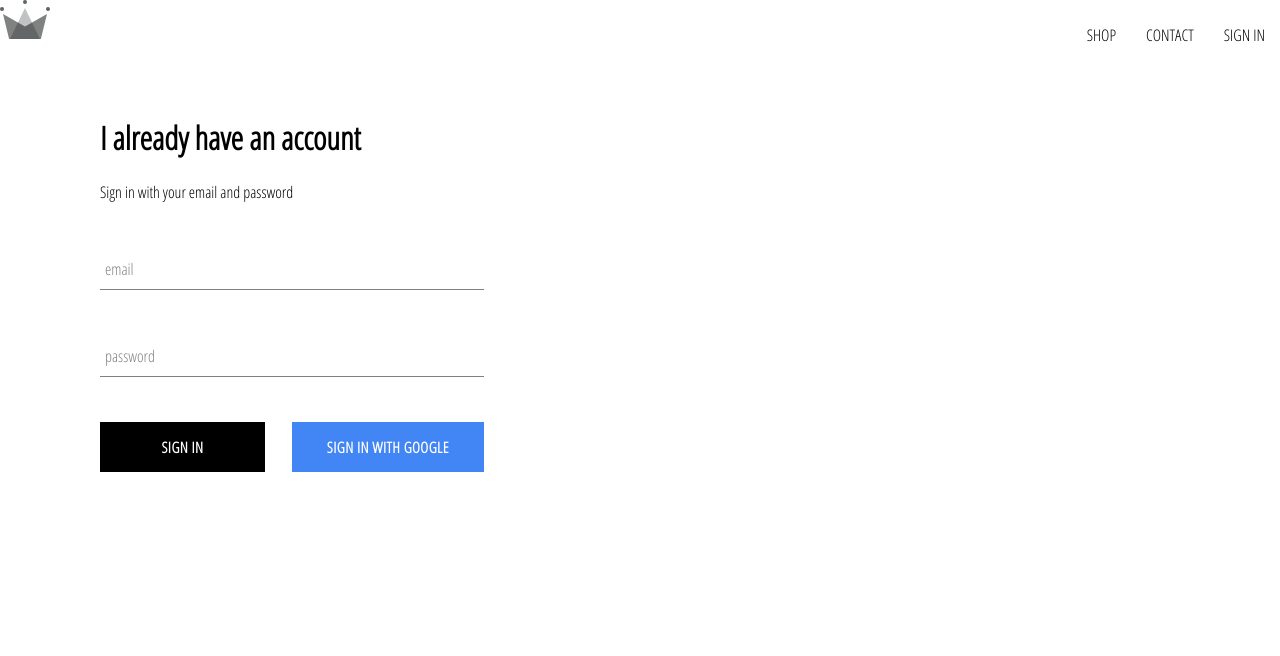
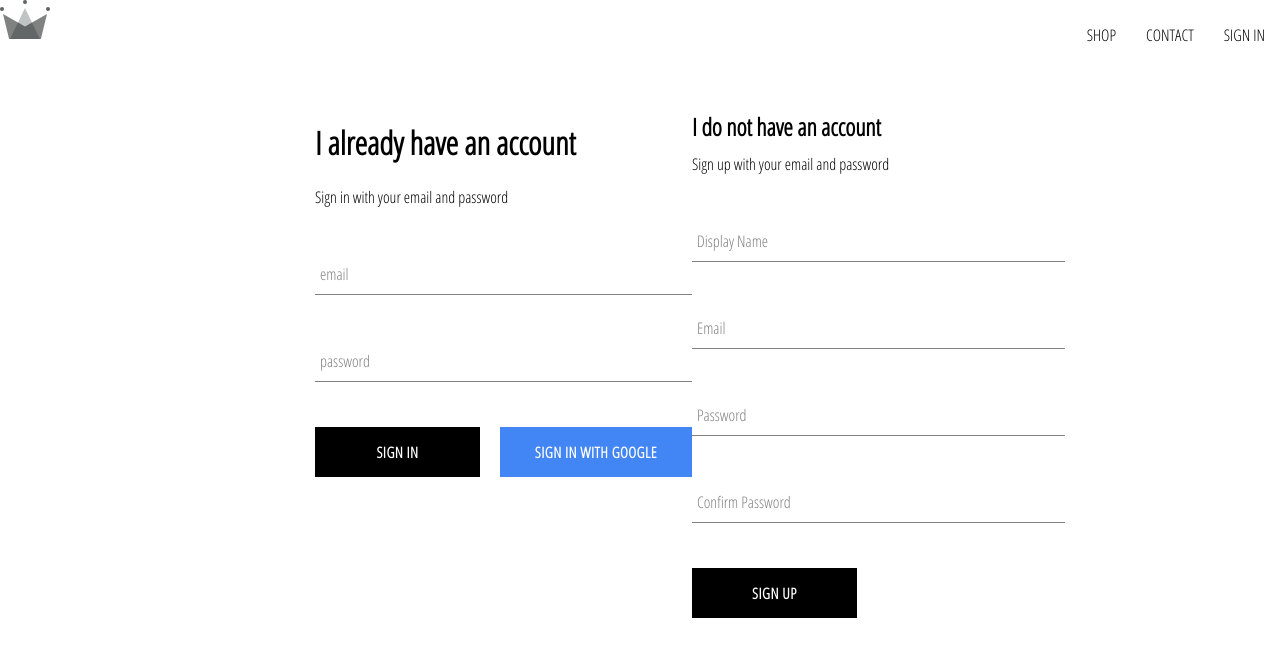
Before and after one commit to BlertaPanduri/online-clothing, a React (Create React App) app: page /signin in a window 1280 px wide. Shown: the top 656 px of the page. Built offline with nearby package versions, Linux system fonts and the light colour scheme; no server answers.

Commit message:
implemented firebase utils, included ability to store authenticated users into our firestore database

```diff
--- a/src/App.js
+++ b/src/App.js
@@ -5,7 +5,7 @@
 import ShopPage from "./pages/shop/shop.js";
 import Header from './components/header/header';
 import SignInAndSignUpPage from './pages/sign-in-and-sign-up/sign-in-and-sign-up';
-import {auth} from '../src/components/firebase/firebase.utils.js';
+import {auth, createUserProfileDocument} from '../src/components/firebase/firebase.utils.js';
 
  class App extends React.Component{
    constructor(){
@@ -19,10 +19,23 @@
    unsubscribeFromAuth = null;
 
    componentDidMount(){
-     this.unsubscribeFromAuth = auth.onAuthStateChanged( user => {
-       this.setState({currentUser: user})
-       console.log(user)
-     })
+    //  this.unsubscribeFromAuth = auth.onAuthStateChanged( async userAuth => {
+    //    if(userAuth){
+    //   const userRef = await createUserProfileDocument(userAuth);
+    //   console.log('userRef'+userRef);
+
+    //   userRef.onSnapshot(snapshot => {
+    //     this.setState({
+    //       currentUser: {
+    //         id: snapshot.id,
+    //         ...snapshot.data()
+    //       }
+    //     })
+    //   })
+    //    }
+    //   //  console.log(user);
+    //   this.setState({currentUser: userAuth});
+    //  })
 
    }
 
--- a/src/components/firebase/firebase.utils.js
+++ b/src/components/firebase/firebase.utils.js
@@ -14,11 +14,36 @@
     measurementId: "G-DMM6W0R899"
 };
 
+export const createUserProfileDocument = async (userAuth, additionalData) =>{
+    if(!userAuth) return;
+
+    const userRef = firestore.doc(`users/${userAuth.uid}`);
+
+    const snapshot = await userRef.get();
+
+     if(!snapshot.exists){
+          const {displayName, email} = userAuth;
+          const createdAt = new Date();
+
+          try{
+              await userRef.set({
+                  displayName,
+                  email,
+                  createdAt,
+                  ...additionalData
+              })
+          } catch (error){
+              console.log('error creating user', error.message)
+          }
+
+     }
+}
+
 
 firebase.initializeApp(config);
 
 export const auth = firebase.auth();
-export const firestor = firebase.firestore();
+export const firestore = firebase.firestore();
 
 const provider = new firebase.auth.GoogleAuthProvider();
 provider.setCustomParameters({prompt: 'select_account'});
--- /dev/null
+++ b/src/components/sign-up/sign-up.js
@@ -0,0 +1,107 @@
+import React from 'react';
+import FormInput from '../form-input/form-input';
+import CustomButton from '../custom-button/custom-button';
+
+import { auth, createUserProfileDocument } from '../firebase/firebase.utils.js';
+
+import './sign-up.styles.scss';
+
+
+class SignUp extends React.Component {
+    constructor() {
+        super();
+
+        this.state = {
+            displayName: '',
+            email: '',
+            password: '',
+            confirmPassword: ''
+        }
+    }
+
+    handleSubmit = async event => {
+        event.preventDefault();
+
+        const { displayName, email, password, confirmPassword } = this.state;
+
+        if (password !== confirmPassword) {
+            alert("passwords don't match");
+            return;
+        }
+
+
+        try {
+            const { user } = await auth.createUserWithEmailAndPassword(
+                email,
+                password
+            );
+
+            createUserProfileDocument(user, { displayName });
+            this.setState({
+                displayName: '',
+                email: '',
+                password: '',
+                confirmPassword: ''
+            })
+        } catch (error) {
+            console.log(error);
+        }
+    }
+
+
+    handleChange = event => {
+        const {name, value} = event.target;
+        this.setState({ [name] : value})
+    }
+    render() {
+        const { displayName, email, password, confirmPassword } = this.state;
+        return (
+            <div className='sign-up'>
+                <h2 className='title'> I do not have an account</h2>
+                <span> Sign up with your email and password</span>
+                <form className='sign-up-form' onSubmit={this.handleSubmit}>
+                    <FormInput
+                        type='text'
+                        name='displayName'
+                        value={displayName}
+                        onChange={this.handleChange}
+                        label='Display Name'
+                        required
+                    />
+
+
+                    <FormInput
+                        type='email'
+                        name='email'
+                        value={email}
+                        onChange={this.handleChange}
+                        label='Email'
+                        required
+                    />
+
+                    <FormInput
+                        type='password'
+                        name='password'
+                        value={password}
+                        onChange={this.handleChange}
+                        label='Password'
+                        required
+                    />
+
+                    <FormInput
+                        type='password'
+                        name='confirmPassword'
+                        value={confirmPassword}
+                        onChange={this.handleChange}
+                        label='Confirm Password'
+                        required
+                    />
+
+                    <CustomButton type='submit'>SIGN UP</CustomButton>
+                </form>
+            </div>
+        )
+    }
+}
+
+export default SignUp;
--- /dev/null
+++ b/src/components/sign-up/sign-up.styles.scss
@@ -0,0 +1,9 @@
+.sign-up{
+    display: flex;
+    flex-direction: column;
+    width: 380px;
+
+    .title{
+        margin: 10px 0;
+    }
+}
--- a/src/pages/sign-in-and-sign-up/sign-in-and-sign-up.js
+++ b/src/pages/sign-in-and-sign-up/sign-in-and-sign-up.js
@@ -1,10 +1,12 @@
 import React from 'react';
 import SignIn from '../../components/sign-in/sign-in';
+import SignUp from '../../components/sign-up/sign-up';
 import './sign-in-and-sign-up.styles.scss';
 
 const SignInAndSignUpPage = () => (
     <div className='sign-in-and-sign-up'>
         <SignIn />
+        <SignUp />
     </div>
 );
 
--- a/src/pages/sign-in-and-sign-up/sign-in-and-sign-up.styles.scss
+++ b/src/pages/sign-in-and-sign-up/sign-in-and-sign-up.styles.scss
@@ -0,0 +1,6 @@
+.sign-in-and-sign-up{
+    width: 850px;
+    display:flex;
+    justify-content: space-around;
+    margin: 30px auto;
+}
```
